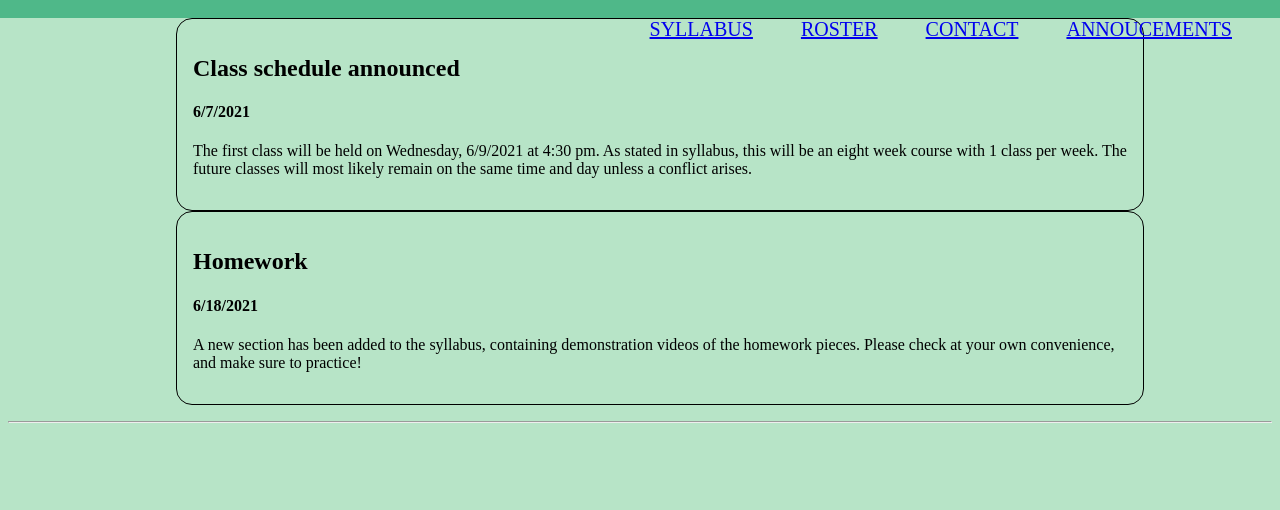
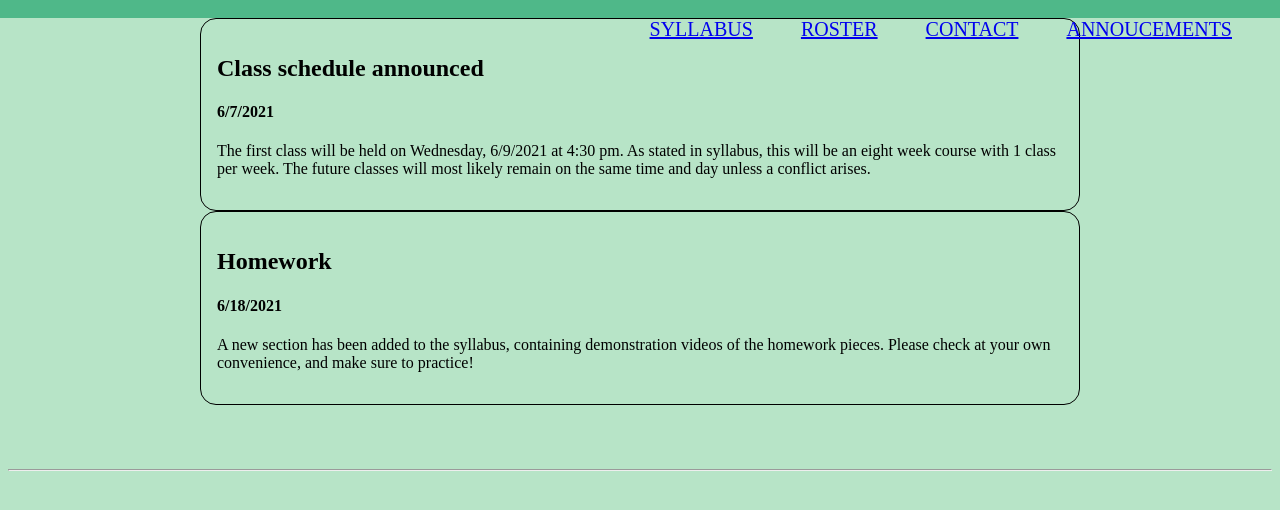
Before and after one commit to pzjiang/hulusi, a Gatsby site: page /announcements in a window 1280 px wide. Shown: the part 46-556 px from the top of the page. Built offline with nearby package versions, Linux system fonts and the light colour scheme; Gatsby itself is replaced by a stand-in of ours.

Commit message:
add some space between boxes

```diff
--- a/src/pages/announcements.js
+++ b/src/pages/announcements.js
@@ -23,7 +23,8 @@ const AnnouncementPage = () => {
         <div>
             <Layout>
                 <title>Announcements</title>
-                <ul class="announcementtab">
+
+                <div class="announcementtab">
                     {information.map(announce => (
                         <div class="announcebox">
                             <h2 class="announcetitle">{announce.title}</h2>
@@ -33,7 +34,8 @@ const AnnouncementPage = () => {
 
                     ))}
 
-                </ul>
+                </div>
+
 
 
 
--- a/src/styles/groupstyle.css
+++ b/src/styles/groupstyle.css
@@ -3,3 +3,7 @@
     padding: 1rem;
     border-radius: 1rem;
 }
+
+.announcementtab {
+    margin: 4rem;
+}
```
